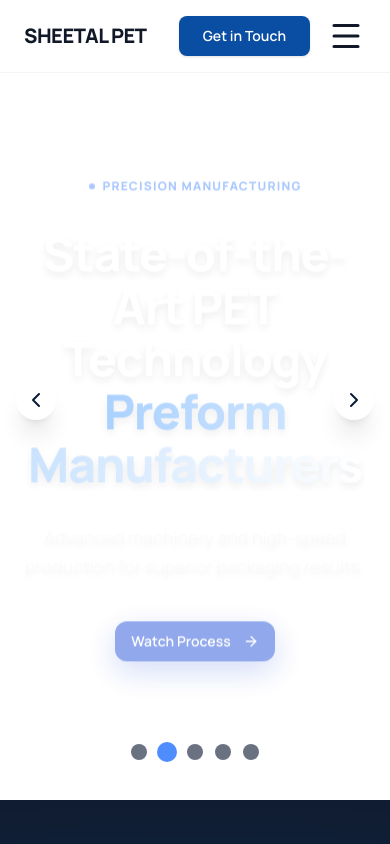
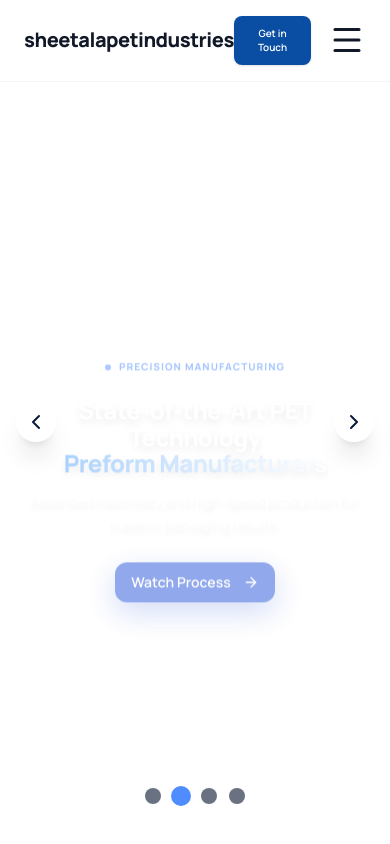
Before and after one commit to rohit-tamboli/SHEETAL-PET, a React (Vite) app: page / in a window 390 px wide. Shown: the top 844 px of the page. Built offline with nearby package versions, Linux system fonts and the light colour scheme.

Commit message:
first commit

```diff
--- a/src/components/Clients.tsx
+++ b/src/components/Clients.tsx
@@ -1,5 +1,6 @@
 import React from 'react';
 import { Award, CheckCircle2 } from 'lucide-react';
+import { motion } from "motion/react";
 
 export default function Clients() {
   const clients = [
@@ -10,6 +11,8 @@ export default function Clients() {
     { name: "Oasis", category: "Premium Packaged Water", logoText: "OASIS", color: "from-cyan-600 to-blue-600" },
     { name: "Patanjali", category: "Ayurvedic & FMCG", logoText: "PATANJALI", color: "from-green-700 to-emerald-800" }
   ];
+
+  const duplicatedClients = [...clients, ...clients];
 
   return (
     <section id="clients" className="py-16 bg-[#F8FAFC] border-b border-gray-100 overflow-hidden">
@@ -27,12 +30,17 @@ export default function Clients() {
           </p>
         </div>
 
-        {/* Logos Grid */}
-        <div className="grid grid-cols-2 sm:grid-cols-3 lg:grid-cols-6 gap-4">
-          {clients.map((cl, idx) => (
+        {/* Logos Marquee */}
+        <div className="relative overflow-hidden w-full">
+          <motion.div
+            className="flex gap-4"
+            animate={{ x: ["0%", "-50%"] }}
+            transition={{ ease: "linear", duration: 30, repeat: Infinity }}
+          >
+            {duplicatedClients.map((cl, idx) => (
               <div
                 key={idx}
-              className="bg-white p-6 rounded-[16px] border border-gray-200/70 shadow-sm hover:shadow-md hover:border-[#0A4EA3]/40 transition-all flex flex-col items-center justify-center text-center group"
+                className="bg-white p-6 rounded-[16px] border border-gray-200/70 shadow-sm hover:shadow-md hover:border-[#0A4EA3]/40 transition-all flex flex-col items-center justify-center text-center group w-48 flex-shrink-0"
               >
                 <div className={`w-14 h-14 rounded-full bg-gradient-to-br ${cl.color} text-white font-black text-xs flex items-center justify-center tracking-tighter mb-3 shadow-md group-hover:scale-110 transition-transform uppercase`}>
                   {cl.logoText.slice(0, 4)}
@@ -45,6 +53,7 @@ export default function Clients() {
                 </span>
               </div>
             ))}
+          </motion.div>
         </div>
 
         <div className="mt-10 flex justify-center items-center gap-2 text-xs font-semibold text-[#4B5563]">
--- a/src/components/Footer.tsx
+++ b/src/components/Footer.tsx
@@ -15,7 +15,7 @@ export default function Footer() {
               <div className="w-10 h-10 rounded-[8px] bg-[#0A4EA3] flex items-center justify-center text-white font-black text-lg">
                 SPI
               </div>
-              <span className="text-2xl font-black text-white tracking-tight">SHEETAL PET INDUSTRIES</span>
+              <span className="text-2xl font-black text-white tracking-tight">sheetalapetindustries</span>
             </a>
             <p className="text-xs leading-relaxed text-gray-400 max-w-sm">
               Premier manufacturer of high-precision PET Preforms, Containers, Bottles, and SACMI Compression Closures. Powering India's leading beverage, edible oil, and FMCG brands since 2001.
@@ -65,11 +65,15 @@ export default function Footer() {
               </div>
               <div className="flex items-center gap-2.5">
                 <PhoneCall className="w-4 h-4 text-green-400 flex-shrink-0" />
-                <a href="tel:+917024806103" className="hover:text-white font-mono">7024806103, 8319993571</a>
+                <a href="tel:+918349576332" className="hover:text-white font-mono">8349576332, 8319993571</a>
               </div>
               <div className="flex items-center gap-2.5">
                 <Mail className="w-4 h-4 text-[#64B5F6] flex-shrink-0" />
                 <a href="mailto:sheetalapetindustries@gmail.com" className="hover:text-white">sheetalapetindustries@gmail.com</a>
+              </div>
+              <div className="flex items-center gap-2.5 pt-1">
+                <ShieldCheck className="w-4 h-4 text-yellow-400 flex-shrink-0" />
+                <span>Paid-up share capital: ₹7 crore</span>
               </div>
             </div>
 
@@ -84,7 +88,7 @@ export default function Footer() {
 
         {/* Bottom Bar */}
         <div className="pt-8 flex flex-col sm:flex-row items-center justify-between text-xs text-gray-500 gap-4">
-          <p>© {new Date().getFullYear()} Sheetal Pet Industries. All rights reserved. PET Preforms & Closures Division.</p>
+          <p>© {new Date().getFullYear()} sheetalapetindustries. All rights reserved. PET Preforms & Closures Division.</p>
           <div className="flex gap-6">
             <a href="#" className="hover:text-gray-400 transition-colors">Privacy Policy</a>
             <a href="#" className="hover:text-gray-400 transition-colors">Terms of Supply</a>
--- a/src/components/Hero.tsx
+++ b/src/components/Hero.tsx
@@ -25,20 +25,10 @@ const slides = [
     subtitle: "Advanced machinery and high-speed production for superior packaging results.",
     ctaText: "Watch Process",
     ctaHref: "#technology",
-    image: "https://images.unsplash.com/photo-1581091226825-a6a2a5aee158?auto=format&fit=crop&w=800&q=80", // Production process
-    type: "image",
-    imageAlt: "Manufacturing process",
+    image: "https://res.cloudinary.com/dmnmpn69n/video/upload/v1783423698/v1_bthldw.mp4",
+    type: "video",
+    imageAlt: "Manufacturing process video",
     stats: { rate: "85,000", unit: "PPH", recyclable: "100%" }
-  },
-  {
-    badge: "SUSTAINABLE PACKAGING",
-    title: "Sustainable Packaging for Modern Industries",
-    subtitle: "Eco-friendly PET packaging solutions trusted by leading brands worldwide with advanced lightweighting.",
-    ctaText: "Discover More",
-    ctaHref: "#why-choose-us",
-    image: "https://images.unsplash.com/photo-1565043589221-1a6fd9ae45c7?auto=format&fit=crop&w=800&q=80",
-    imageAlt: "Sustainable factory",
-    stats: { rate: "68,000", unit: "PPH", recyclable: "100%" }
   },
   {
     badge: "STATE-OF-THE-ART TECH",
@@ -46,8 +36,9 @@ const slides = [
     subtitle: "High-speed production, strict quality control, and advanced automation for superior packaging.",
     ctaText: "Explore Technology",
     ctaHref: "#technology",
-    image: "https://images.unsplash.com/photo-1581091226825-a6a2a5aee158?auto=format&fit=crop&w=800&q=80",
-    imageAlt: "Industrial automation",
+    image: "https://res.cloudinary.com/dmnmpn69n/video/upload/v1783423698/v_gflbm5.mp4",
+    type: "video",
+    imageAlt: "Industrial automation video",
     stats: { rate: "85,000", unit: "PPH", recyclable: "100%" }
   },
   {
@@ -56,8 +47,9 @@ const slides = [
     subtitle: "Serving beverage, pharmaceutical, FMCG, food, and industrial sectors with reliable, high-volume packaging solutions.",
     ctaText: "Contact Us",
     ctaHref: "#contact",
-    image: "https://images.unsplash.com/photo-1553413077-190dd305871c?auto=format&fit=crop&w=2000&q=80",
-    imageAlt: "Distribution center",
+    image: "https://res.cloudinary.com/dmnmpn69n/video/upload/v1783422083/PET_3_l1wczk.mp4",
+    type: "video",
+    imageAlt: "Distribution center video",
     stats: { rate: "75,000", unit: "PPH", recyclable: "100%" }
   }
 ];
@@ -78,7 +70,7 @@ export default function Hero({ onOpenQuote }: HeroProps) {
 
   return (
     <section
-      className="relative w-full h-200 overflow-hidden"
+      className="relative w-full h-[100dvh] overflow-hidden"
       onMouseEnter={() => setIsPaused(true)}
       onMouseLeave={() => setIsPaused(false)}
     >
@@ -120,7 +112,7 @@ export default function Hero({ onOpenQuote }: HeroProps) {
         </motion.div>
       </AnimatePresence>
 
-      <div className="relative z-10 container mx-auto h-full flex items-center px-4 md:px-12">
+        <div className="relative z-10 container mx-auto h-full flex items-center px-4 sm:px-6 md:px-12">
         <AnimatePresence mode="wait">
           <motion.div
             key={currentSlide}
@@ -128,21 +120,21 @@ export default function Hero({ onOpenQuote }: HeroProps) {
             animate={{ opacity: 1, y: 0 }}
             exit={{ opacity: 0, y: -30 }}
             transition={{ duration: 0.6 }}
-            className="grid grid-cols-1 gap-12 items-center w-full"
+            className="grid grid-cols-1 gap-6 sm:gap-12 items-center w-full"
           >
             {/* Left Content */}
-            <div className="flex flex-col items-center lg:items-start w-full max-w-3xl mx-auto lg:mx-0 text-center lg:text-left">
-              <div className="inline-flex items-center gap-2 px-4 py-2 rounded-full bg-white/10 backdrop-blur-md text-[#4F8DFF] text-xs font-bold uppercase tracking-widest mb-6 border border-white/20">
+            <div className="flex flex-col items-center lg:items-start w-full max-w-3xl mx-auto lg:mx-0 text-center lg:text-left pt-20">
+              <div className="inline-flex items-center gap-2 px-3 py-1.5 sm:px-4 sm:py-2 rounded-full bg-white/10 backdrop-blur-md text-[#4F8DFF] text-[10px] sm:text-xs font-bold uppercase tracking-widest mb-4 sm:mb-6 border border-white/20">
                 <div className="w-1.5 h-1.5 rounded-full bg-[#4F8DFF] animate-pulse"></div>
                 <span>{slide.badge}</span>
               </div>
 
-              <h1 className="text-5xl md:text-5xl lg:text-6xl font-extrabold text-white tracking-tight leading-[1.1] mb-8 drop-shadow-lg">
+              <h1 className="text-2xl sm:text-5xl lg:text-6xl font-extrabold text-white tracking-tight leading-[1.1] mb-4 sm:mb-8 drop-shadow-lg">
                 {slide.title.split('\n')[0]}<br />
                 <span className="text-transparent bg-clip-text bg-gradient-to-r from-blue-400 to-white">{slide.title.split('\n')[1] || "Preform Manufacturers"}</span>
               </h1>
 
-              <p className="text-gray-100 text-lg md:text-xl font-light leading-relaxed mb-10 drop-shadow-md">
+              <p className="text-gray-100 text-sm sm:text-lg md:text-xl font-light leading-relaxed mb-6 sm:mb-10 drop-shadow-md">
                 {slide.subtitle}
               </p>
 
--- a/src/components/Navbar.tsx
+++ b/src/components/Navbar.tsx
@@ -51,21 +51,21 @@ export default function Navbar({ onOpenQuote }: NavbarProps) {
             SPI
           </div>
           <div className="flex flex-col">
-            <span className="text-xl font-black text-[#111827] tracking-tight leading-none">SHEETAL PET</span>
+            <span className="text-xl font-black text-[#111827] tracking-tight leading-none">sheetalapetindustries</span>
             <span className="hidden sm:block text-[10px] font-bold tracking-[0.18em] text-[#0A4EA3] uppercase mt-1">PET Preforms & Closures</span>
           </div>
         </a>
 
         {/* Desktop Navigation */}
         <div className="hidden lg:flex items-center space-x-8">
-          <a href="#" className="text-[#0A4EA3] font-bold text-lg">Home</a>
-          <a href="#about" className="text-[#4B5563] font-medium hover:text-[#0A4EA3] transition-colors text-base">About Us</a>
+          <a href="#" className="text-[#0A4EA3] font-bold text-sm">Home</a>
+          <a href="#about" className="text-[#4B5563] font-medium hover:text-[#0A4EA3] transition-colors text-sm">About Us</a>
 
           {/* Products Dropdown */}
           <div className="relative group py-2"
                onMouseEnter={() => setProductsDropdownOpen(true)}
                onMouseLeave={() => setProductsDropdownOpen(false)}>
-            <a href="#products" className="text-[#4B5563] font-medium group-hover:text-[#0A4EA3] transition-colors text-base inline-flex items-center gap-1">
+            <a href="#products" className="text-[#4B5563] font-medium group-hover:text-[#0A4EA3] transition-colors text-sm inline-flex items-center gap-1">
               Products
               <ChevronDown className="w-3.5 h-3.5 transition-transform group-hover:rotate-180" />
             </a>
@@ -86,9 +86,9 @@ export default function Navbar({ onOpenQuote }: NavbarProps) {
             )}
           </div>
 
-          <a href="#why-choose-us" className="text-[#4B5563] font-medium hover:text-[#0A4EA3] transition-colors text-base">Our Group</a>
-          <a href="#industries" className="text-[#4B5563] font-medium hover:text-[#0A4EA3] transition-colors text-base">Industries</a>
-          <a href="#clients" className="text-[#4B5563] font-medium hover:text-[#0A4EA3] transition-colors text-base">Gallery</a>
+          <a href="#why-choose-us" className="text-[#4B5563] font-medium hover:text-[#0A4EA3] transition-colors text-sm">Our Group</a>
+          <a href="#industries" className="text-[#4B5563] font-medium hover:text-[#0A4EA3] transition-colors text-sm">Industries</a>
+          <a href="#clients" className="text-[#4B5563] font-medium hover:text-[#0A4EA3] transition-colors text-sm">Gallery</a>
         </div>
 
         {/* CTA Button & Mobile Toggle */}
@@ -97,7 +97,7 @@ export default function Navbar({ onOpenQuote }: NavbarProps) {
             variant="primary"
             size="md"
             onClick={onOpenQuote}
-            className="inline-flex shadow-md hover:shadow-lg px-1 py-1 text-[14px] sm:px-5 sm:py-3 sm:text-[15px]"
+            className="inline-flex shadow-md hover:shadow-lg px-3 py-1.5 text-[10px] sm:px-4 sm:py-2 sm:text-sm"
           >
             Get in Touch
           </Button>
--- a/src/components/Process.tsx
+++ b/src/components/Process.tsx
@@ -1,123 +1,48 @@
 import React from 'react';
-import { ShieldCheck, Sparkles, HeartHandshake, Leaf } from 'lucide-react';
+import { Factory, Cog, Thermometer, CheckCircle, Package, Truck, Layers, ArrowRight } from 'lucide-react';
 
 export default function Process() {
-  const pillars = [
-    {
-      icon: ShieldCheck,
-      title: "Quality Assurance",
-      desc: "Rigorous laboratory testing for Intrinsic Viscosity (IV), top load strength, and torque seal integrity.",
-      color: "bg-blue-600",
-      position: "top-left"
-    },
-    {
-      icon: Sparkles,
-      title: "Innovative Excellence",
-      desc: "Continuous R&D in neck lightweighting and high-cavity mold engineering to maximize line speeds.",
-      color: "bg-indigo-600",
-      position: "top-right"
-    },
-    {
-      icon: HeartHandshake,
-      title: "Customer-Centric",
-      desc: "Dedicated technical service engineers stationed pan-India for immediate filling line troubleshooting.",
-      color: "bg-teal-600",
-      position: "bottom-left"
-    },
-    {
-      icon: Leaf,
-      title: "Sustainability",
-      desc: "Integrating food-grade recycled rPET and energy-efficient servo drives to meet ESG benchmarks.",
-      color: "bg-emerald-600",
-      position: "bottom-right"
-    }
+  const steps = [
+    { icon: Layers, title: "Raw Material" },
+    { icon: Thermometer, title: "Drying" },
+    { icon: Factory, title: "Injection Moulding" },
+    { icon: Cog, title: "Cooling" },
+    { icon: CheckCircle, title: "Quality Check" },
+    { icon: Package, title: "Packaging" },
+    { icon: Truck, title: "Dispatch" }
   ];
 
   return (
-    <section className="py-24 bg-[#F8FAFC] overflow-hidden border-b border-gray-100">
+    <section className="py-24 bg-[#F8FAFC] border-b border-gray-100">
       <div className="container mx-auto px-6 max-w-[1280px]">
 
         <div className="text-center max-w-3xl mx-auto mb-20">
           <span className="text-xs font-mono font-bold uppercase tracking-[0.2em] text-[#0A4EA3] block mb-2">
-            THE SHEETAL PET MODEL
+            SHEETAL PET INDUSTRIES
           </span>
           <h2 className="text-3xl sm:text-4xl lg:text-5xl font-black text-[#111827] tracking-tight mb-4">
-            Our Core <span className="text-[#0A4EA3]">Strengths</span>
+            Our <span className="text-[#0A4EA3]">Manufacturing Process</span>
           </h2>
-          <p className="text-[#6B7280] text-base sm:text-lg">
-            How we combine European precision engineering with local industrial scale.
-          </p>
         </div>
 
-        {/* Infographic Layout */}
-        <div className="relative max-w-4xl mx-auto flex flex-col items-center">
-
-          {/* Circular Center Diagram for Desktop */}
-          <div className="relative w-full py-8 flex flex-col md:flex-row items-center justify-between gap-8">
-
-            {/* Left 2 Pillars */}
-            <div className="flex flex-col gap-10 w-full md:w-5/12">
-              <div className="bg-white p-7 rounded-[20px] shadow-md border border-gray-100 relative group hover:border-[#0A4EA3] transition-all">
-                <div className="flex items-center gap-3.5 mb-3">
-                  <div className="w-10 h-10 rounded-[10px] bg-blue-50 text-[#0A4EA3] flex items-center justify-center font-bold">
-                    01
-                  </div>
-                  <h3 className="text-lg font-black text-[#111827]">Quality Assurance</h3>
+        <div className="flex flex-row flex-wrap justify-center items-start gap-4">
+          {steps.map((step, index) => (
+            <React.Fragment key={index}>
+              <div className="flex flex-col items-center text-center p-4 bg-white rounded-[20px] shadow-sm border border-gray-100 w-28 sm:w-32 flex-shrink-0">
+                <div className="w-12 h-12 rounded-full bg-blue-50 text-[#0A4EA3] flex items-center justify-center mb-3">
+                  <step.icon className="w-6 h-6" />
                 </div>
-                <p className="text-xs text-[#6B7280] leading-relaxed">
-                  Rigorous laboratory testing for Intrinsic Viscosity (IV), top load strength, and torque seal integrity.
-                </p>
+                <h3 className="font-bold text-[10px] sm:text-xs text-gray-900">{step.title}</h3>
+                <div className="mt-2 text-[10px] text-gray-400 font-mono">0{index + 1}</div>
               </div>
 
-              <div className="bg-white p-7 rounded-[20px] shadow-md border border-gray-100 relative group hover:border-[#0A4EA3] transition-all">
-                <div className="flex items-center gap-3.5 mb-3">
-                  <div className="w-10 h-10 rounded-[10px] bg-teal-50 text-teal-700 flex items-center justify-center font-bold">
-                    02
-                  </div>
-                  <h3 className="text-lg font-black text-[#111827]">Customer-Centric</h3>
+              {index < steps.length - 1 && (
+                <div className="hidden md:flex items-center justify-center text-gray-300 self-center">
+                  <ArrowRight className="w-5 h-5" />
                 </div>
-                <p className="text-xs text-[#6B7280] leading-relaxed">
-                  Dedicated technical service engineers stationed pan-India for immediate filling line troubleshooting.
-                </p>
-              </div>
-            </div>
-
-            {/* Center Circle Core */}
-            <div className="w-48 h-48 sm:w-56 sm:h-56 rounded-full bg-gradient-to-br from-[#071F42] via-[#0A4EA3] to-[#1E88E5] text-white flex flex-col items-center justify-center text-center p-6 shadow-[0_20px_50px_rgba(10,78,163,0.3)] border-8 border-white z-10 flex-shrink-0 animate-pulse-subtle">
-              <div className="text-xs tracking-widest font-mono text-blue-200 uppercase mb-1 font-bold">CORE SYNERGY</div>
-              <div className="text-xl sm:text-2xl font-black leading-tight">SHEETAL PET INDUSTRIES</div>
-              <div className="text-[10px] text-blue-100 mt-2 font-medium">360° Packaging Excellence</div>
-            </div>
-
-            {/* Right 2 Pillars */}
-            <div className="flex flex-col gap-10 w-full md:w-5/12">
-              <div className="bg-white p-7 rounded-[20px] shadow-md border border-gray-100 relative group hover:border-[#0A4EA3] transition-all">
-                <div className="flex items-center gap-3.5 mb-3">
-                  <div className="w-10 h-10 rounded-[10px] bg-indigo-50 text-indigo-700 flex items-center justify-center font-bold">
-                    03
-                  </div>
-                  <h3 className="text-lg font-black text-[#111827]">Innovative Excellence</h3>
-                </div>
-                <p className="text-xs text-[#6B7280] leading-relaxed">
-                  Continuous R&D in neck lightweighting and high-cavity mold engineering to maximize line speeds.
-                </p>
-              </div>
-
-              <div className="bg-white p-7 rounded-[20px] shadow-md border border-gray-100 relative group hover:border-[#0A4EA3] transition-all">
-                <div className="flex items-center gap-3.5 mb-3">
-                  <div className="w-10 h-10 rounded-[10px] bg-emerald-50 text-emerald-700 flex items-center justify-center font-bold">
-                    04
-                  </div>
-                  <h3 className="text-lg font-black text-[#111827]">Sustainability Focus</h3>
-                </div>
-                <p className="text-xs text-[#6B7280] leading-relaxed">
-                  Integrating food-grade recycled rPET and energy-efficient servo drives to meet ESG benchmarks.
-                </p>
-              </div>
-            </div>
-
-          </div>
-
+              )}
+            </React.Fragment>
+          ))}
         </div>
 
       </div>
```
Lines whose indentation alone changed are shown as unchanged.
